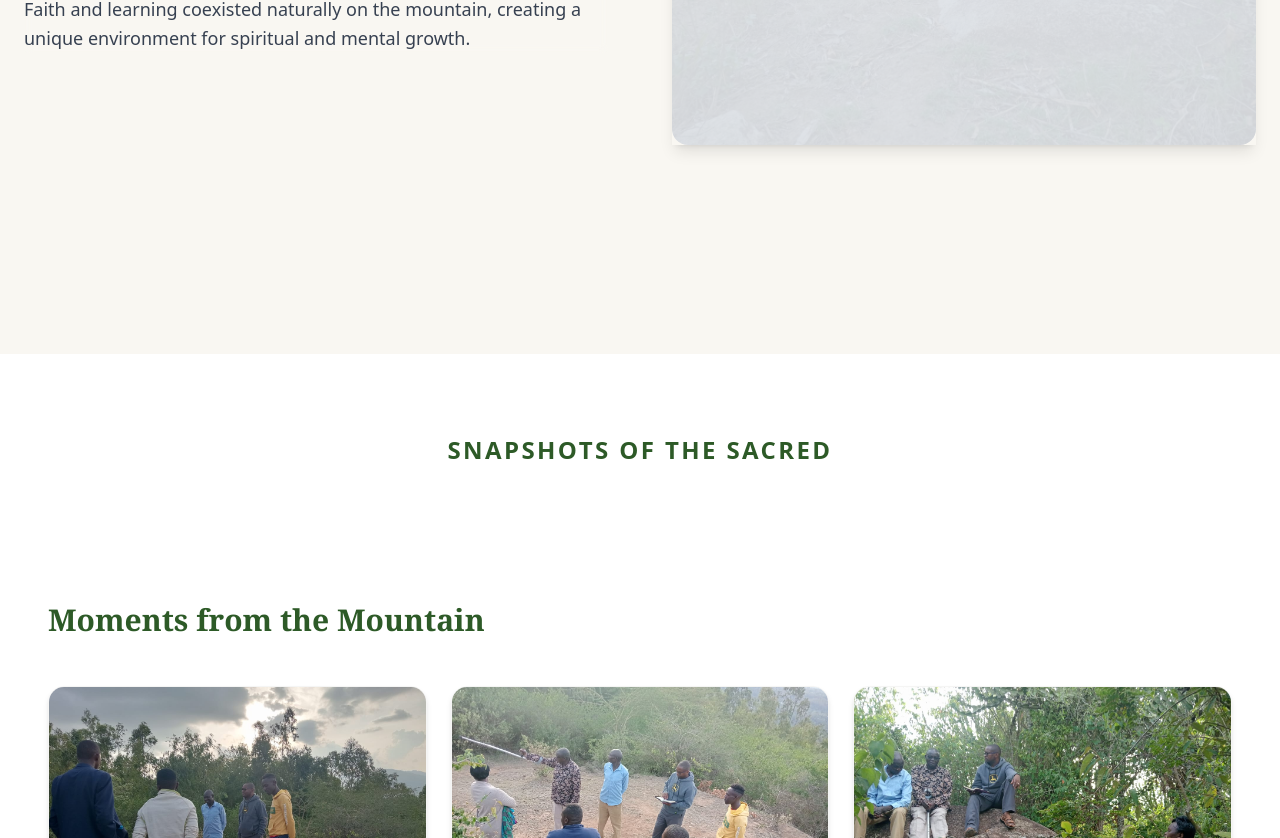
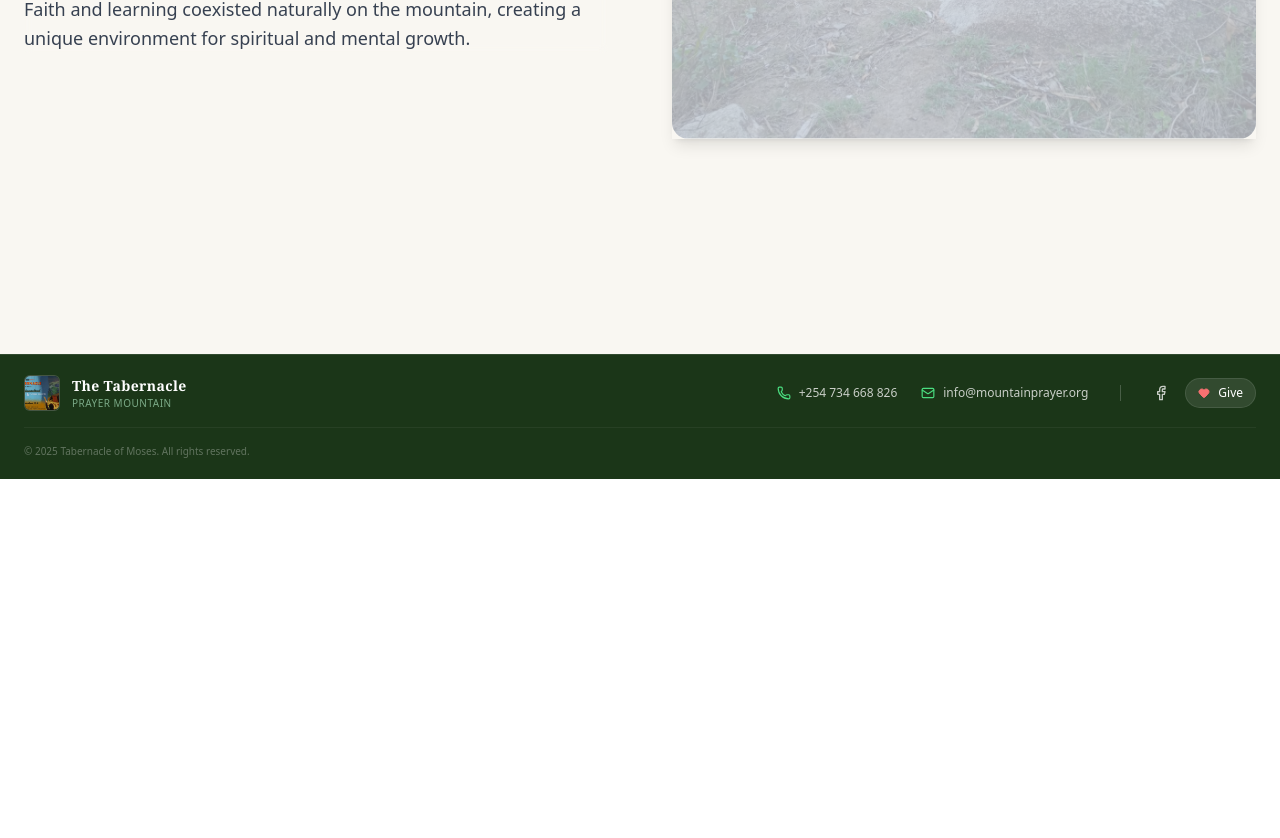
Before and after one commit to rodneyswaji-hue/prayer_center, a React (Vite) app: page /journey in a window 1280 px wide. Shown: the part 1962-2800 px from the top of the page. After the commit the page ends 2441 px from the top, so only its background shows below. Built offline with nearby package versions, Linux system fonts and the light colour scheme.

Commit message:
final one

```diff
--- a/src/pages/Contact.jsx
+++ b/src/pages/Contact.jsx
@@ -109,7 +109,7 @@ export default function Contact() {
                     <p className="opacity-70 text-sm max-w-sm">Kyevaluki Mountain Sanctuary, Machakos County, Kenya. A place set apart for you.</p>
                   </div>
                   <a
-                    href="https://maps.google.com" // Link to your location on Google Maps
+                    href="https://www.google.com/maps/place/1%C2%B024'32.6%22S+37%C2%B021'56.4%22E/@-1.4090556,37.3656667,17z/data=!3m1!4b1!4m4!3m3!8m2!3d-1.4090556!4d37.3656667?entry=ttu&g_ep=EgoyMDI1MTIwOS4wIKXMDSoKLDEwMDc5MjA2N0gBUAM%3D" // Link to your location on Google Maps
                     target="_blank"
                     rel="noreferrer"
                     className="bg-white text-spirit-green px-8 py-4 rounded-2xl font-bold text-center hover:bg-holy-gold hover:text-white transition-all shadow-xl"
--- a/src/pages/Journey.jsx
+++ b/src/pages/Journey.jsx
@@ -118,14 +118,7 @@ export default function Journey() {
         </StoryBlock>
       </div>
 
-      <div className="bg-white py-20 px-6">
-        <div className="max-w-7xl mx-auto">
-          <h3 className="text-2xl font-bold text-spirit-green mb-10 text-center uppercase tracking-widest">
-            Snapshots of the Sacred
-          </h3>
-          <MasonryGallery />
-        </div>
-      </div>
+
     </PageWrapper>
   );
 }
```
